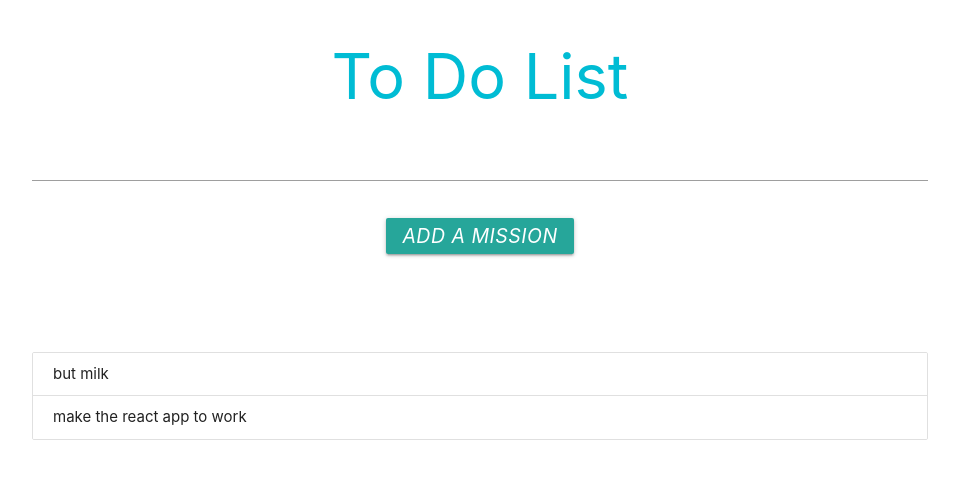
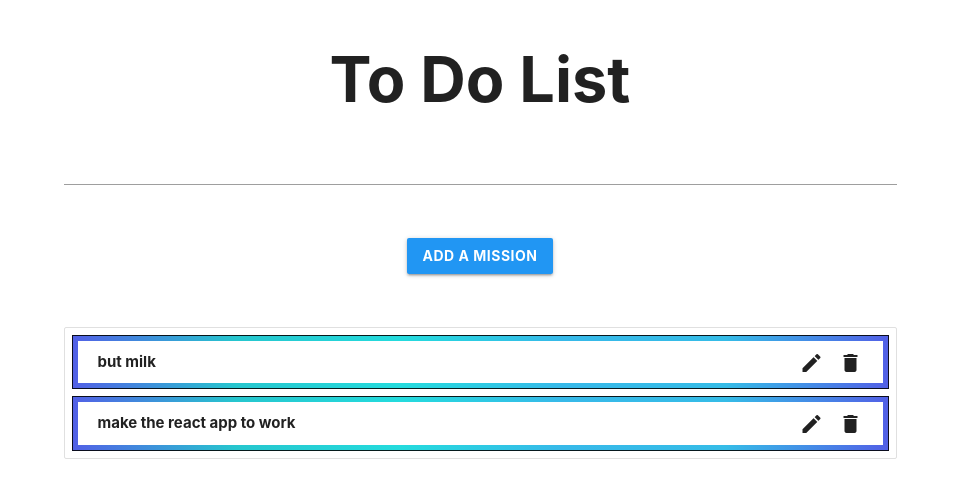
Before and after one commit to MD1010/reactToDo, a React (Create React App) app in the folder react-to-do/: page / in a window 1280 px wide. Shown: the top 498 px of the page, without its empty margins (160-1119 px from the left). Built offline with nearby package versions, Linux system fonts and the light colour scheme.

Commit message:
client side works fine

```diff
--- a/react-to-do/public/index.html
+++ b/react-to-do/public/index.html
@@ -19,6 +19,7 @@
       work correctly both with client-side routing and a non-root public URL.
       Learn how to configure a non-root public URL by running `npm run build`.
     -->
+    <link href="https://fonts.googleapis.com/icon?family=Material+Icons" rel="stylesheet">
     <link rel="stylesheet" href="https://cdnjs.cloudflare.com/ajax/libs/materialize/1.0.0/css/materialize.min.css">
     <title>React App</title>
   </head>
--- a/react-to-do/src/App.js
+++ b/react-to-do/src/App.js
@@ -1,5 +1,7 @@
 import React, { Component } from 'react';
 import Tasks from './Tasks';
+import swal from 'sweetalert';
+// import $ from 'jquery';
 
 class App extends Component {
 
@@ -21,15 +23,38 @@ class App extends Component {
       })
   }
 
+
   addItem = () =>
   {
     let newItem = document.getElementById('textarea').value;
     const todos = this.state.todos;
-    todos.push({id:todos.length+1,content:newItem});
-    this.setState({todos});
-    document.getElementById('textarea').value = '';
+    if(newItem)
+    {
+      console.log("value",newItem)
+      todos.push({id:todos.length+1,content:newItem});
+      this.setState({todos});
+      document.getElementById('textarea').value = '';
+    }
   }
 
+  editItem = (id) =>
+  {
+    swal(
+      {
+          title: "edit your task here:",
+          content: "input",
+          closeOnClickOutside: false,
+          closeOnEsc: false,
+          buttons: true,
+      })
+      .then((result) =>
+      {
+          const todos = this.state.todos;
+          todos[id-1].content = result;
+          this.setState({todos});
+
+      });
+  }
   handleKeyPress = (event) => {
     if(event.key === 'Enter'){
       this.addItem();
@@ -38,16 +63,18 @@ class App extends Component {
   render() {
     return (
       <div className="App container">
-        <h1 className="center cyan-text">To Do List</h1>
-        <textarea id="textarea" className="materialize-textarea" onKeyPress={this.handleKeyPress}></textarea>
+        <h1 className="center title">To Do List</h1>
+        <input id="textarea" onKeyPress={this.handleKeyPress}/>
         <br></br><br></br>
         <div className="center-align">
-          <button className="btn waves-effect waves-light" type="submit" onClick={this.addItem}>
-            <i className="material-icons">Add a mission</i>
+          <br></br>
+          <button className="btn waves-effect blue" type="submit" onClick={this.addItem}>
+              <b>Add a mission</b>
           </button>
         </div>
-        <br></br><br></br><br></br><br></br>
-        <Tasks todos= {this.state.todos} deleteItem={this.deleteItem} addItem={this.addItem}/>
+        <br></br><br></br>
+        <Tasks todos= {this.state.todos} deleteItem={this.deleteItem} addItem={this.addItem}
+        editItem={this.editItem}/>
       </div>
     );
   }
--- a/react-to-do/src/Tasks.js
+++ b/react-to-do/src/Tasks.js
@@ -1,17 +1,23 @@
 import React from 'react'
+import './styles/style.css';
 
-const Tasks = ({todos,deleteItem}) =>
+const Tasks = ({todos,deleteItem,editItem}) =>
 {
     const toDoList = todos.length ? (
         todos.map(todo =>{
             return(
-            <div className="collection-item" key={todo.id} onClick={()=>{deleteItem(todo.id)}}>
-            <span>{todo.content}</span>
+            <div className="list" key={todo.id}>
+                <div className="collection-item" key={todo.id}>
+                <b><span>{todo.content}</span></b>
+                <i className="material-icons right deleteIcon" onClick={()=>{deleteItem(todo.id)}}>delete</i>
+                <i className="material-icons right editIcon"onClick={()=>{editItem(todo.id)}}>edit</i>
             </div>
+            </div>
+
             )
         })
     ) :(
-        <p className="center">You have no todos left!</p>
+        <p className="center"><b>You have no tasks left</b></p>
     )
 
     return (
--- /dev/null
+++ b/react-to-do/src/styles/style.css
@@ -0,0 +1,63 @@
+.deleteIcon ,.editIcon
+{
+    cursor: pointer;
+}
+
+.list
+{
+    border: 0.2px solid;
+    margin: 7px;
+    padding: 5px;
+    background: linear-gradient(to right,#5260e6,#26c6ce,#24dbdd,#37b9e9,#35bce7,#5260e6);
+}
+
+.title
+{
+    font-weight: bold;
+}
+.collection-item
+{
+    border: 0px solid;
+}
+body
+{
+    margin: 45px;
+}
+
+.swal-button--confirm{
+    padding: 7px 19px;
+    border-radius: 4px;
+    background-color: white;
+    color: black;
+    font-size: 12px;
+    position: relative;
+    align-content: center;
+    border: 1px solid green;
+  }
+
+  .swal-button--cancel{
+    padding: 7px 19px;
+    border-radius: 4px;
+    background-color:white;
+    font-size: 12px;
+    position: relative;
+    align-content: center;
+    color: black;
+    border: 1px solid red;
+    margin-left:20px;
+  }
+
+  .swal-button--cancel:hover{
+   background-color: red;
+   color: white;
+  }
+
+  .swal-button--confirm:hover{
+    background-color: green;
+    color: white;
+  }
+
+  .swal-content__input:focus
+  {
+    border-color: black;
+  }
```
Also changed, not shown: react-to-do/package.json (+7 -2 lines), react-to-do/public/manifest.json, 1 other file (tests, documents, lock files or other folders).
